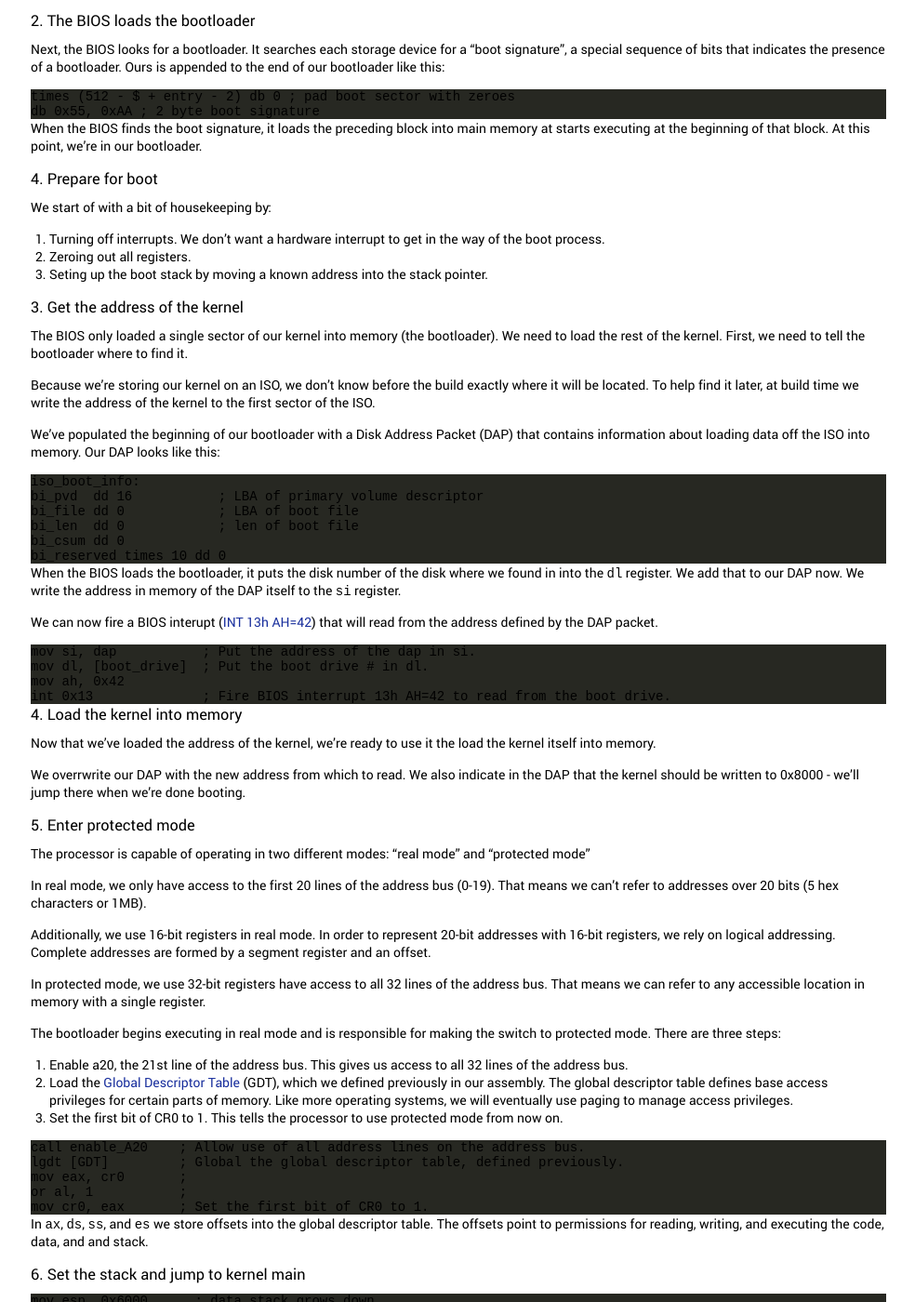
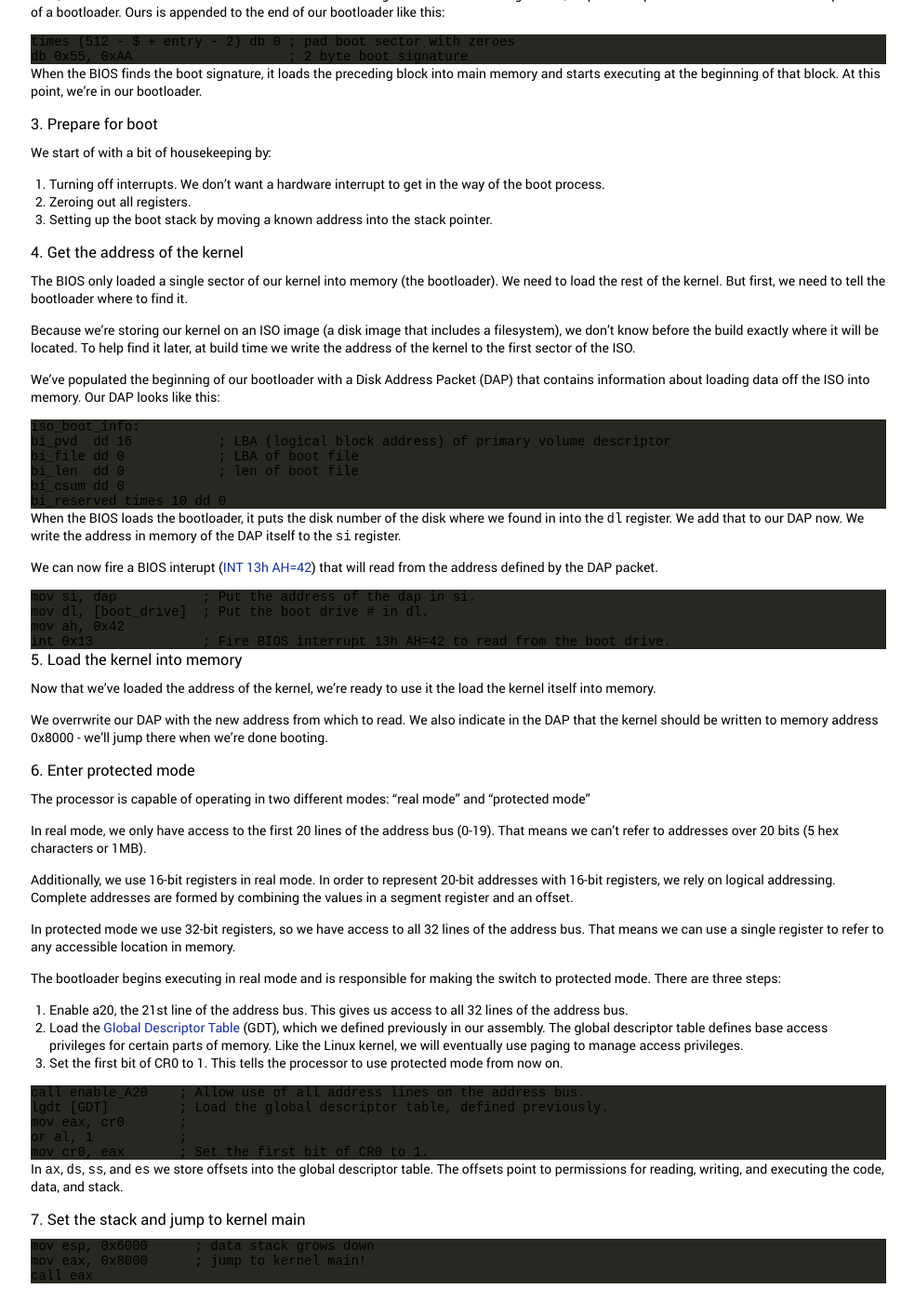
Before and after one commit to vbrown608/jekyll-portfolio, a Jekyll site: the page built from _blog_posts/yehos-bootloader.md, in a window 1280 px wide and 1400 px high, scrolled down 597 px. Shown: the whole window at 93% size, without its empty margins (147-1131 px from the left). Built offline with Jekyll 4.4.1, drawn with Linux system fonts in a browser that asks for light colours; some of the changed text lies outside the part shown.

Commit message:
First round of edits to yehos bootloader post

````diff
--- a/_blog_posts/yehos-bootloader.md
+++ b/_blog_posts/yehos-bootloader.md
@@ -1,15 +1,12 @@
 ---
 title: Building a Bootloader
 date: 2017-06-17T10:20:00Z
-keywords: Operating Systems, Yehos
-summary: Yehos is a simple operating system built by Andrea Law, Dominic Spadacene, Mortiz Neeb, Nandaja Varma, Saul Pwanson, and Vivian Brown. It runs on the x386 processor and is designed to demonstrate fundamentals of OS development. In this post I explain how the Yehos bootloader works.
+keywords: Operating Systems
 ---
 
-## What is a bootloader and why do we need it?
+When you power on your computer, firmware on your computer's system board loads a single sector of your boot drive into memory. The program, called the bootloader, is responsible loading the kernel, preparing the processor to operate in the right mode, and beginning execution. In this post I'll walk through process of booting into protected mode on x86 hardware by describing the boot sequence for Yehos, a simple operating system for the X386 processor.
 
-When you power on your computer .
-
-While this article covers the Yehos bootloader in particular, it should demonstrate the general process of booting on x86 hardware. Our annotated bootloader.asm is available [on Github](https://github.com/domspad/yehos/blob/master/bootloader.asm).
+[Yehos](https://github.com/zormit/yehos) was created by Andrea Law, Dominic Spadacene, Moritz Neeb, Nandaja Varma, Saul Pwanson, and Vivian Brown to teach the fundamentals of operating systems development. Our annotated bootloader.asm is [available on Github](https://github.com/zormit/yehos/blob/master/bootloader.asm).
 
 ## The boot sequence
 
@@ -25,30 +22,30 @@
 
 ```
 times (512 - $ + entry - 2) db 0 ; pad boot sector with zeroes
-db 0x55, 0xAA ; 2 byte boot signature
+db 0x55, 0xAA                    ; 2 byte boot signature
 ```
 
-When the BIOS finds the boot signature, it loads the preceding block into main memory at starts executing at the beginning of that block. At this point, we're in our bootloader.
+When the BIOS finds the boot signature, it loads the preceding block into main memory and starts executing at the beginning of that block. At this point, we're in our bootloader.
 
-### 4. Prepare for boot
+### 3. Prepare for boot
 
 We start of with a bit of housekeeping by:
 
 1. Turning off interrupts. We don't want a hardware interrupt to get in the way of the boot process.
 2. Zeroing out all registers.
-3. Seting up the boot stack by moving a known address into the stack pointer.
+3. Setting up the boot stack by moving a known address into the stack pointer.
 
-### 3. Get the address of the kernel
+### 4. Get the address of the kernel
 
-The BIOS only loaded a single sector of our kernel into memory (the bootloader). We need to load the rest of the kernel. First, we need to tell the bootloader where to find it.
+The BIOS only loaded a single sector of our kernel into memory (the bootloader). We need to load the rest of the kernel. But first, we need to tell the bootloader where to find it.
 
-Because we're storing our kernel on an ISO, we don't know before the build exactly where it will be located. To help find it later, at build time we write the address of the kernel to the first sector of the ISO.
+Because we're storing our kernel on an ISO image (a disk image that includes a filesystem), we don't know before the build exactly where it will be located. To help find it later, at build time we write the address of the kernel to the first sector of the ISO.
 
 We've populated the beginning of our bootloader with a Disk Address Packet (DAP) that contains information about loading data off the ISO into memory. Our DAP looks like this:
 
 ```
 iso_boot_info:
-bi_pvd  dd 16           ; LBA of primary volume descriptor
+bi_pvd  dd 16           ; LBA (logical block address) of primary volume descriptor
 bi_file dd 0            ; LBA of boot file
 bi_len  dd 0            ; len of boot file
 bi_csum dd 0
@@ -66,39 +63,39 @@
 int 0x13              ; Fire BIOS interrupt 13h AH=42 to read from the boot drive.
 ```
 
-### 4. Load the kernel into memory
+### 5. Load the kernel into memory
 
 Now that we've loaded the address of the kernel, we're ready to use it the load the kernel itself into memory.
 
-We overrwrite our DAP with the new address from which to read. We also indicate in the DAP that the kernel should be written to 0x8000 - we'll jump there when we're done booting.
+We overrwrite our DAP with the new address from which to read. We also indicate in the DAP that the kernel should be written to memory address 0x8000 - we'll jump there when we're done booting.
 
-### 5. Enter protected mode
+### 6. Enter protected mode
 
 The processor is capable of operating in two different modes: "real mode" and "protected mode"
 
 In real mode, we only have access to the first 20 lines of the address bus (0-19). That means we can't refer to addresses over 20 bits (5 hex characters or 1MB).
 
-Additionally, we use 16-bit registers in real mode. In order to represent 20-bit addresses with 16-bit registers, we rely on logical addressing. Complete addresses are formed by a segment register and an offset.
+Additionally, we use 16-bit registers in real mode. In order to represent 20-bit addresses with 16-bit registers, we rely on logical addressing. Complete addresses are formed by combining the values in a segment register and an offset.
 
-In protected mode, we use 32-bit registers have access to all 32 lines of the address bus. That means we can refer to any accessible location in memory with a single register.
+In protected mode we use 32-bit registers, so we have access to all 32 lines of the address bus. That means we can use a single register to refer to any accessible location in memory.
 
 The bootloader begins executing in real mode and is responsible for making the switch to protected mode. There are three steps:
 
 1. Enable a20, the 21st line of the address bus. This gives us access to all 32 lines of the address bus.
-2. Load the [Global Descriptor Table](http://www.osdever.net/bkerndev/Docs/gdt.htm) (GDT), which we defined previously in our assembly. The global descriptor table defines base access privileges for certain parts of memory. Like more operating systems, we will eventually use paging to manage access privileges.
+2. Load the [Global Descriptor Table](http://www.osdever.net/bkerndev/Docs/gdt.htm) (GDT), which we defined previously in our assembly. The global descriptor table defines base access privileges for certain parts of memory. Like the Linux kernel, we will eventually use paging to manage access privileges.
 3. Set the first bit of CR0 to 1. This tells the processor to use protected mode from now on.
 
 ```
 call enable_A20    ; Allow use of all address lines on the address bus.
-lgdt [GDT]         ; Global the global descriptor table, defined previously.
+lgdt [GDT]         ; Load the global descriptor table, defined previously.
 mov eax, cr0       ;
 or al, 1           ;
 mov cr0, eax       ; Set the first bit of CR0 to 1.
 ```
 
-In `ax`, `ds`, `ss`, and `es` we store offsets into the global descriptor table. The offsets point to permissions for reading, writing, and executing the code, data, and and stack.
+In `ax`, `ds`, `ss`, and `es` we store offsets into the global descriptor table. The offsets point to permissions for reading, writing, and executing the code, data, and stack.
 
-### 6. Set the stack and jump to kernel main
+### 7. Set the stack and jump to kernel main
 
 ```
 mov esp, 0x6000      ; data stack grows down
````
